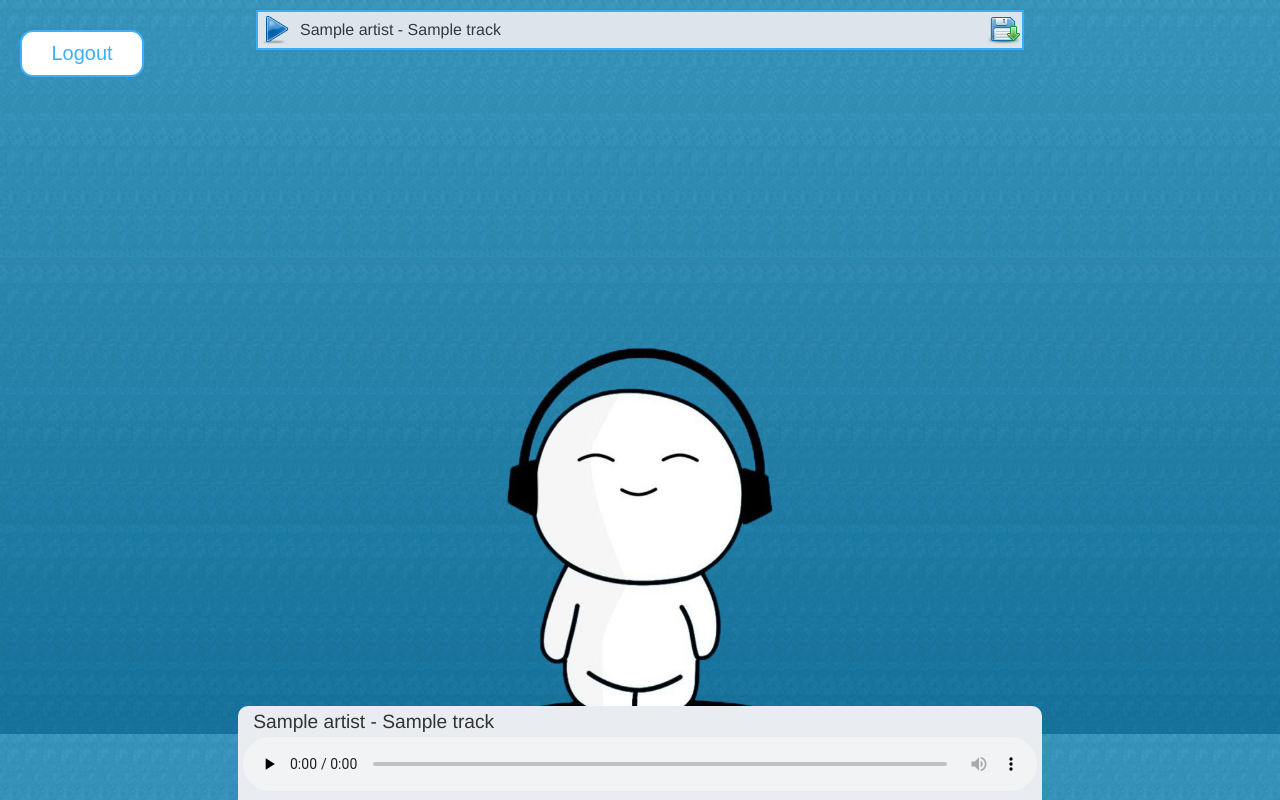
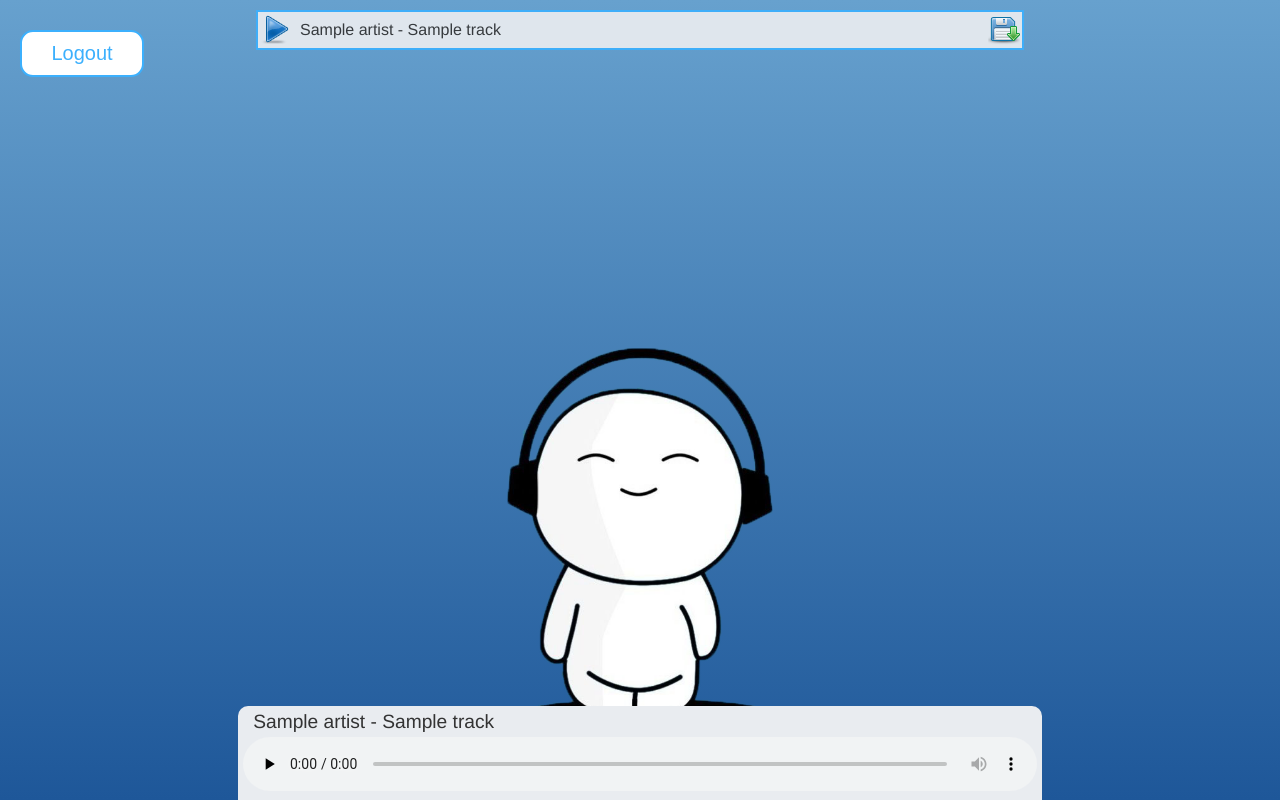
Before and after one commit to dimkonko/VkML-Flask, a Flask app: template templates/profile.html in a window 1280 px wide. Run offline with Flask 2, Linux system fonts and the light colour scheme; the template is opened without the code that fills it: most values are stand-ins (such as "Sample title", 1, 10 or a date in 2020).

Commit message:
Background fix

```diff
--- a/static/css/base.css
+++ b/static/css/base.css
@@ -1,8 +1,20 @@
+html, body {
+    min-height: 100%;
+}
+
 body {
 	margin: 0;
 	padding: 0;
 	font-family: "Helvetica Neue", Helvetica, Arial, sans-serif;
-	background: url('../img/bg.png') repeat;
+	background: #67a1ce;
+	background: -moz-linear-gradient(top,  #67a1ce 0%, #1e5799 100%);
+	background: -webkit-gradient(linear, left top, left bottom, color-stop(0%,#67a1ce), color-stop(100%,#1e5799));
+	background: -webkit-linear-gradient(top,  #67a1ce 0%, #1e5799 100%);
+	background: -o-linear-gradient(top, #67a1ce 0%, #1e5799 100%);
+	background: -ms-linear-gradient(top, #67a1ce 0%, #1e5799 100%);
+	background: linear-gradient(to bottom,  #67a1ce 0%, #1e5799 100%);
+	filter: progid:DXImageTransform.Microsoft.gradient( startColorstr='#67a1ce', endColorstr='#1e5799',GradientType=0 );
+	background-size: cover;
 }
 ul {
 	list-style: none;
@@ -17,6 +29,7 @@ ul {
 	bottom: 15px;
 	left: 0px;
 	right: 0;
+	z-index: -1;
 }
 
 @media screen and (min-width: 0px) {
```
Also changed, not shown: static/img/bg.png (deleted).
